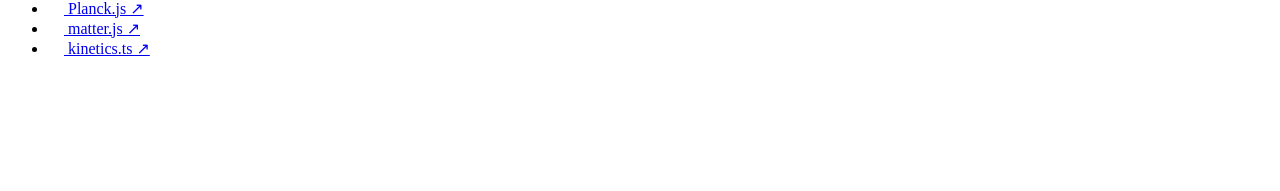
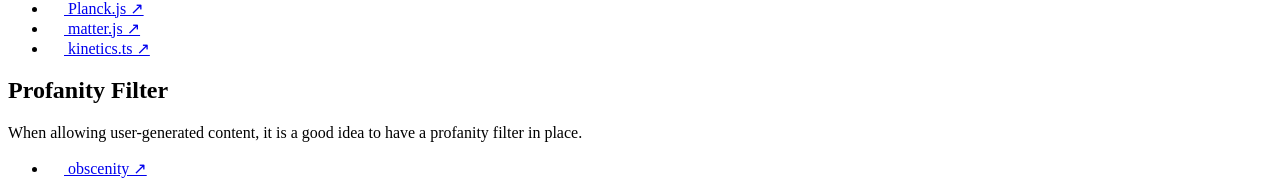
Before and after one commit to colyseus/docs, a Next.js app: page /recommendations/3rd-party-packages in a window 1280 px wide. Shown: the part 662-853 px from the top of the page. Before the commit the page ends 800 px from the top, so only its background shows below. Built offline with nearby package versions, Linux system fonts and the light colour scheme; some icons are missing.

Commit message:
add 'obscenity' package

```diff
--- a/pages/recommendations/3rd-party-packages.mdx
+++ b/pages/recommendations/3rd-party-packages.mdx
@@ -39,3 +39,9 @@ It is generally **not recommended** to run an entire physics engine on the serve
 - [<PackageIcon/> Planck.js ↗](https://www.npmjs.com/package/planck)
 - [<PackageIcon/> matter.js ↗](https://www.npmjs.com/package/matter-js)
 - [<PackageIcon/> kinetics.ts ↗](https://www.npmjs.com/package/kinetics.ts)
+
+## Profanity Filter
+
+When allowing user-generated content, it is a good idea to have a profanity filter in place.
+
+- [<PackageIcon/> obscenity ↗](https://npmjs.com/package/obscenity)
```
